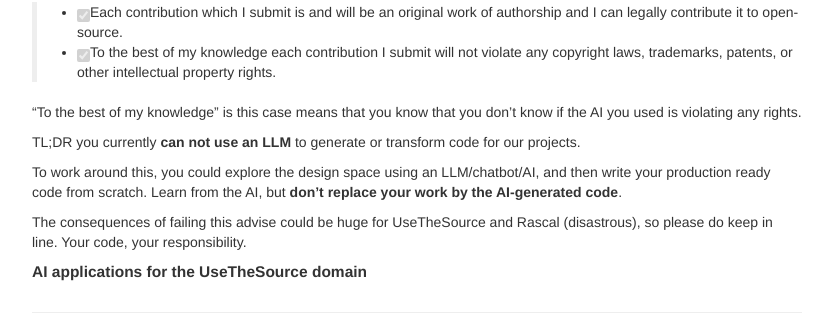
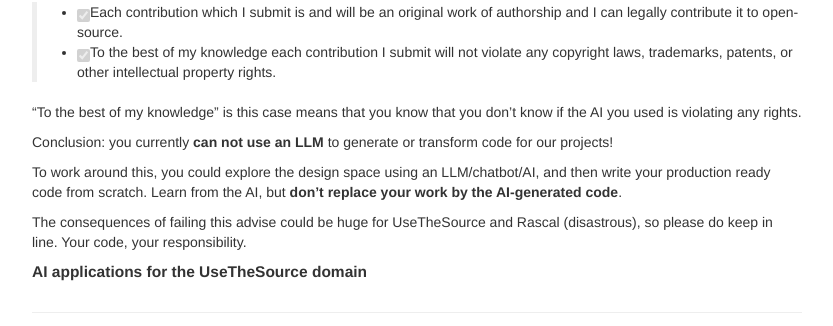
Before and after one commit to usethesource/usethesource.github.io, a Jekyll site: the page built from about/ai.md, in a window 1280 px wide. Shown: the part 318-644 px from the top of the page, without its empty margins (223-1056 px from the left). Built offline with Jekyll 4.4.1, drawn with Linux system fonts in a browser that asks for light colours; our own code applies the rules of GitHub Pages for plain Markdown files.

Commit message:
Update ai.md

```diff
--- a/about/ai.md
+++ b/about/ai.md
@@ -16,7 +16,7 @@
 
 "To the best of my knowledge" is this case means that you know that you don't know if the AI you used is violating any rights.
 
-TL;DR you currently **can not use an LLM** to generate or transform code for our projects.
+Conclusion: you currently **can not use an LLM** to generate or transform code for our projects!
 
 To work around this, you could explore the design space using an LLM/chatbot/AI, and then
 write your production ready code from scratch. Learn from the AI, but **don't replace your work by the AI-generated code**.
```
